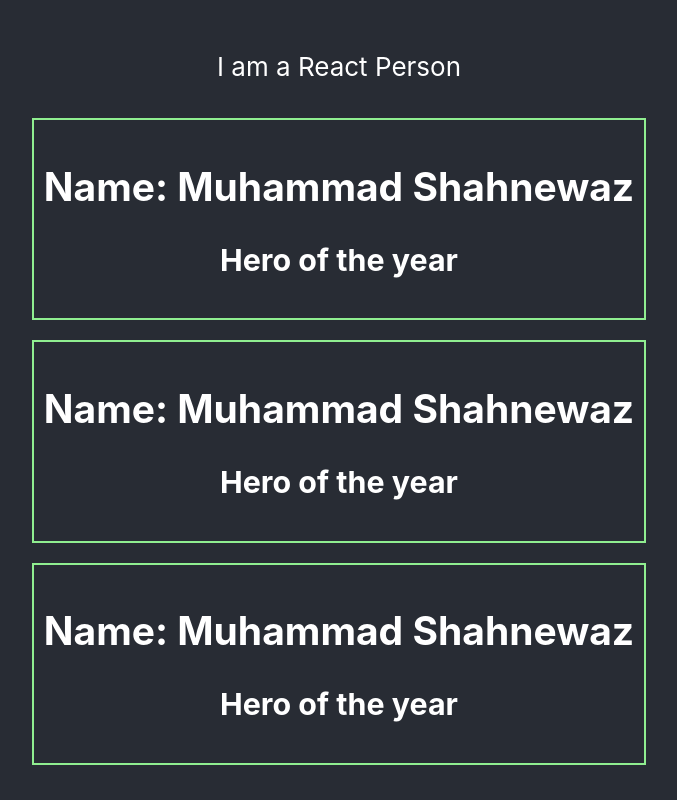
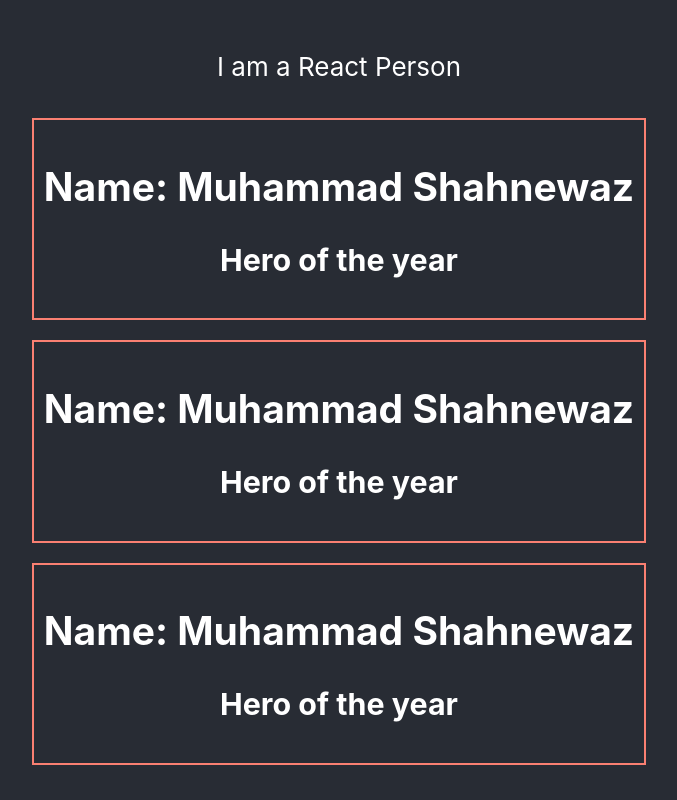
Before and after one commit to mdshahnewaz4767/react-core-concepts, a React (Create React App) app: page / in a window 1280 px wide. Shown: the whole page, without its empty margins (301-978 px from the left). Built offline with nearby package versions, Linux system fonts and the light colour scheme.

Commit message:
make a component

```diff
--- a/src/App.js
+++ b/src/App.js
@@ -15,14 +15,14 @@ function App() {
 
 //Make a Component
 function Person(){
-  const personStyle = {
-    margin: '10px',
-    padding: '10px',
-    border: '2px solid lightGreen'
-  };
+  // const personStyle = {
+  //   margin: '10px',
+  //   padding: '10px',
+  //   border: '2px solid lightGreen'
+  // };
 
   return (
-    <div style = {personStyle}>
+    <div style = {{margin: '10px', padding: '10px', border: '2px solid salmon'}}>
       <h2>Name: Muhammad Shahnewaz</h2>
       <h3>Hero of the year</h3>
     </div>
```
